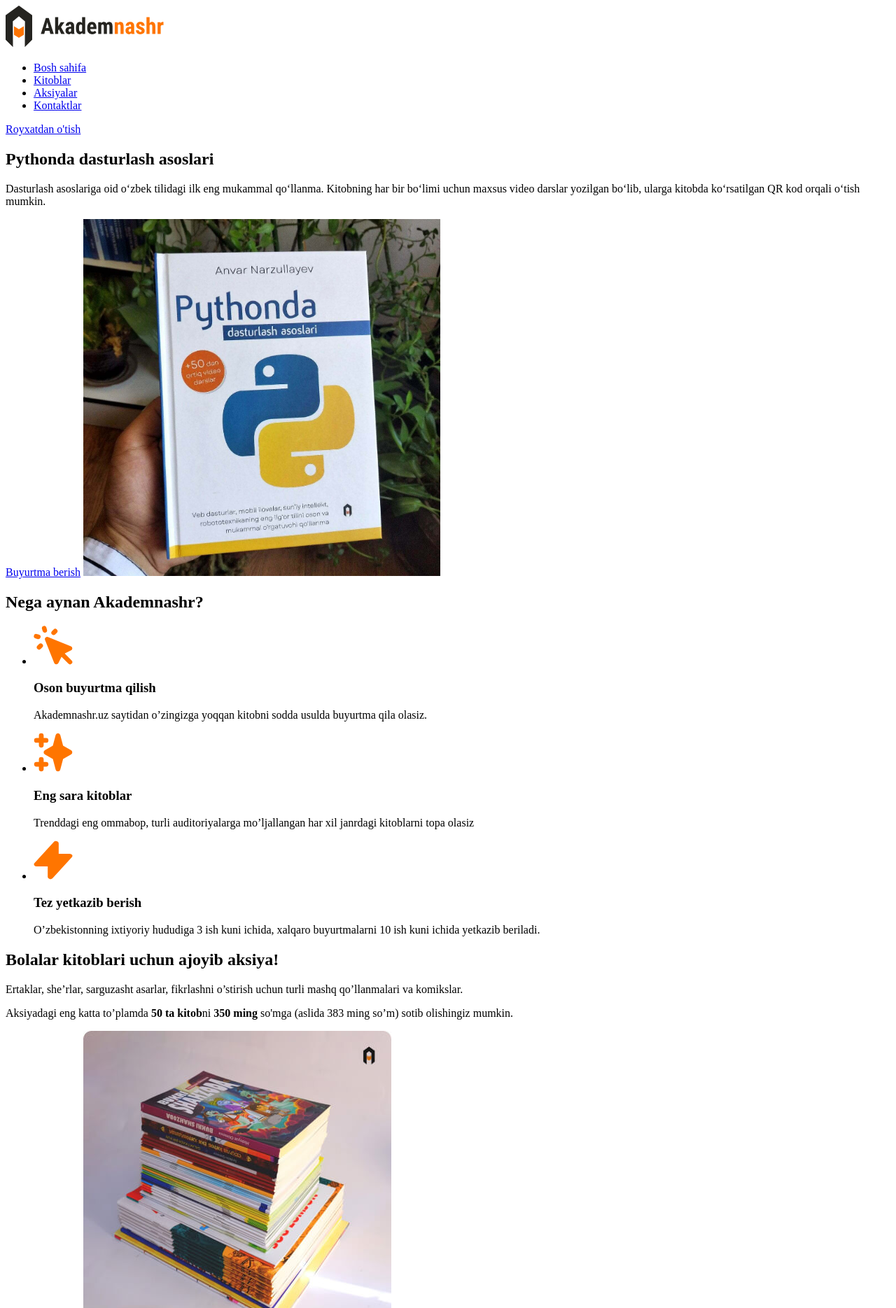
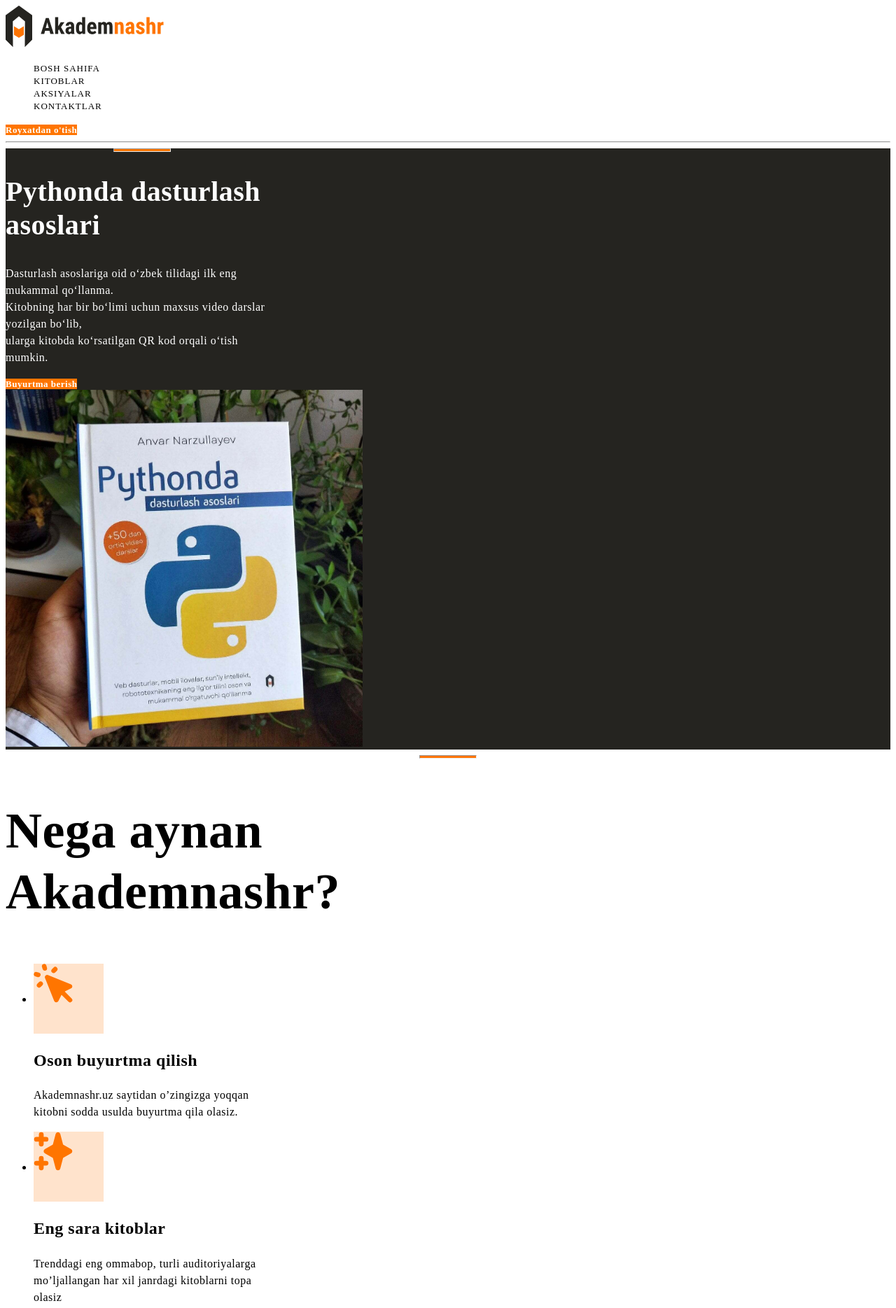
Before and after one commit to Shahzodnorboyev/akademnashr-promo, a plain HTML site: page index.html in a window 1280 px wide. Shown: the top 1869 px of the page at 70% size. Drawn offline with Linux system fonts and the light colour scheme.

Commit message:
Add link, text, size, style.

```diff
--- /dev/null
+++ b/css/style.css
@@ -0,0 +1,120 @@
+.site-header{
+  background-color: #FFFFFF;
+}
+.sitenav-list{
+  list-style: none
+}
+
+.sitenav-link{
+font-weight: 500;
+font-size: 13px;
+line-height: 15px;
+letter-spacing: 1px;
+text-transform: uppercase;
+text-decoration: none;
+color: #000;
+}
+.main-link{
+font-weight: 700;
+font-size: 13px;
+line-height: 100%;
+letter-spacing: 0.5px;
+color: #FFFFFF;
+background: #FF7500;
+text-decoration: none;
+}
+.hero{
+background: #252420;
+}
+.hero-content{
+width: 390px;
+}
+.orange-line{
+width: 80px;
+height: 3px;
+background-color:#ff7500;
+}
+.hero-heading{
+font-size: 40px;
+line-height: 1.2;
+letter-spacing: 0.5px;
+color: #FFFFFF;
+}
+.hero-text{
+font-size: 16px;
+line-height: 1.5;
+letter-spacing: 0.5px;
+color: #FFFFFF;
+}
+.hero-img{
+width: 510;
+height: 510;
+}
+.features-heading{
+width: 435px;
+font-size: 72px;
+line-height: 1.2;
+letter-spacing: 0.5px;
+}
+.feature{
+width: 340px;
+}
+.feature-icon-wrapper{
+width: 100px;
+height: 100px;
+background-color: rgba(255, 117, 0, 0.2);
+}
+.feature-title{
+font-size: 24px;
+line-height: 1.2;
+letter-spacing: 0.5px;
+}
+.feature-info{
+font-size: 16px;
+line-height: 1.5;
+letter-spacing: 0.5px;
+}
+.promo{
+background: #252420;
+color: #FFFFFF;
+}
+.promo-content{
+width: 440px;
+}
+.promo-heading{
+font-size: 40px;
+line-height: 48px;
+}
+.promo-text{
+font-size: 16px;
+line-height: 1.5;
+}
+.promo-hightlight{
+  color: #FF7500;
+}
+.promo-img{
+  width: 440px;
+  height: 440px;
+  object-fit: cover;
+}
+.site-footer ul {
+  list-style: none;
+}
+.site-footer{
+  background-color: #f8f8f8;
+}
+.footer-line{
+height: 2px;
+background-color: rgba(37, 36, 32, 0.5);
+}
+.site-footer-links{
+  width: 224px;
+}
+.site-footer-links a {
+line-height: 19px;
+font-size: 16px;
+text-decoration: none;
+color: #252420;
+
+
+}
--- a/index.html
+++ b/index.html
@@ -4,67 +4,79 @@
   <meta charset="UTF-8">
   <meta name="viewport" content="width=device-width, initial-scale=1.0">
   <title>akademnashir</title>
+  <link rel="stylesheet" href="css/style.css">
 </head>
 <body>
-  <header>
+  <header class="site-header">
     <a href="index.html"><img src="img/logo.svg" alt="Akademnashir logosi" width="227"  height="60">
       <!-- akademnashir sayt losi -->
     </a>
-    <nav>
-      <ul>
-        <li><a href="#">Bosh sahifa</a></li>
-        <li><a href="#">Kitoblar</a></li>
-        <li><a href="#">Aksiyalar</a></li>
-        <li><a href="#">Kontaktlar</a></li>
+    <nav >
+      <ul class="sitenav-list">
+        <li><a class="sitenav-link" href="#">Bosh sahifa</a></li>
+        <li><a class="sitenav-link" href="#">Kitoblar</a></li>
+        <li><a class="sitenav-link" href="#">Aksiyalar</a></li>
+        <li><a class="sitenav-link" href="#">Kontaktlar</a></li>
       </ul>
     </nav>
-    <a href="#">Royxatdan o'tish</a>
+    <a class="main-link" href="#">Royxatdan o'tish</a>
   </header>
-  <main>
-    <section>
-      <div>
-        <h2>
+  <hr>
+  <main >
+    <section class="hero">
+      <div class="hero-content">
+        <hr class="orange-line">
+        <h2 class="hero-heading">
           Pythonda dasturlash
           asoslari
         </h2>
-        <p>Dasturlash asoslariga oid o‘zbek tilidagi ilk eng mukammal qo‘llanma. Kitobning har bir bo‘limi uchun maxsus video darslar yozilgan bo‘lib, ularga kitobda ko‘rsatilgan QR kod orqali o‘tish mumkin.</p>
+        <p class="hero-text">Dasturlash asoslariga oid o‘zbek tilidagi ilk eng mukammal qo‘llanma. <br>Kitobning har bir bo‘limi uchun maxsus video darslar yozilgan bo‘lib,
+          <br> ularga kitobda ko‘rsatilgan QR kod orqali o‘tish mumkin.</p>
+          <a class="main-link"chref="#">Buyurtma berish</a>
         </div>
-
-      <a href="#">Buyurtma berish</a>
-      <img src="img/python-book.jpg" alt="Qolda ushlab turilgan Pythonda dasturlash asarlar kitobi" width="510" height="510" srcset="img/python-book.jpg 1x, img/python-book@2x.jpg 2x">
+        <img  src="img/python-book.jpg" class="hero-img" alt="Qolda ushlab turilgan Pythonda dasturlash asarlar kitobi" width="510" height="510" srcset="img/python-book.jpg 1x, img/python-book@2x.jpg 2x">
       </section>
-    <section>
-      <h2>Nega aynan Akademnashr?</h2>
+      <!-- features -->
+      <section class="features">
+        <hr class="orange-line">
+        <h2 class="features-heading">Nega aynan Akademnashr?</h2>
         <ul>
-        <li>
+          <li class="feature">
+            <div class="feature-icon-wrapper">
               <img src="img/Icon.svg" alt="" width="56" height="56">
-          <h3>Oson buyurtma qilish</h3>
-          <p>Akademnashr.uz saytidan o’zingizga yoqqan kitobni sodda usulda buyurtma qila olasiz.</p>
+            </div>
+            <h3 class="feature-title">Oson buyurtma qilish</h3>
+            <p class="feature-info">Akademnashr.uz saytidan o’zingizga yoqqan kitobni sodda usulda buyurtma qila olasiz.</p>
           </li>
-        <li>
+          <li class="feature">
+            <div class="feature-icon-wrapper">
               <img src="img/Icon-1.svg" alt="" width="56" height="56">
-          <h3>Eng sara kitoblar</h3>
-          <p>Trenddagi eng ommabop, turli auditoriyalarga mo’ljallangan har xil janrdagi kitoblarni topa olasiz </p>
+            </div>
+            <h3 class="feature-title">Eng sara kitoblar</h3>
+            <p class="feature-info">Trenddagi eng ommabop, turli auditoriyalarga mo’ljallangan har xil janrdagi kitoblarni topa olasiz </p>
           </li>
-        <li>
+          <li class="feature">
+            <div class="feature-icon-wrapper">
               <img src="img/Icon-2.svg" alt="" width="56" height="56">
-          <h3>Tez yetkazib berish</h3>
-          <p>O’zbekistonning ixtiyoriy hududiga 3 ish kuni ichida, xalqaro buyurtmalarni 10 ish kuni ichida yetkazib beriladi.</p>
+            </div>
+            <h3 class="feature-title">Tez yetkazib berish</h3>
+            <p class="feature-info">O’zbekistonning ixtiyoriy hududiga 3 ish kuni ichida, xalqaro buyurtmalarni 10 ish kuni ichida yetkazib beriladi.</p>
           </li>
         </ul>
       </section>
-    <section>
-      <div>
+      <section class="promo">
+        <div class="promo-content">
           <!-- Aksiya  -->
-        <h2>Bolalar kitoblari uchun  ajoyib aksiya!</h2>
-        <p>Ertaklar, she’rlar, sarguzasht asarlar, fikrlashni o’stirish uchun turli mashq qo’llanmalari va komikslar.</p>
-        <p>Aksiyadagi eng katta to’plamda <strong>50 ta kitob</strong>ni <strong>350 ming </strong> so'mga (aslida 383 ming so’m) sotib olishingiz mumkin.</p>
-        <a href="#">Buyurtma berish</a>
-        <img src="img/sale-img.jpg" alt="kitoblar toplami" width="440" height="440" srcset="img/sale-img.jpg 1x, img/sale-img@2x.jpg 2x">
+          <h2 class="promo-heading">Bolalar kitoblari uchun  ajoyib aksiya!</h2>
+          <p class="promo-text">Ertaklar, she’rlar, sarguzasht asarlar, fikrlashni o’stirish uchun turli mashq qo’llanmalari va komikslar.</p>
+          <p class="promo-text">Aksiyadagi eng katta to’plamda <strong class="promo-hightlight">50 ta kitob</strong>ni <strong class="promo-hightlight">350 ming </strong> so'mga (aslida 383 ming so’m) sotib olishingiz mumkin.</p>
+          <a class="main-link" href="#">Buyurtma berish</a>
           </div>
+          <img class="promo-img" src="img/sale-img.jpg" alt="kitoblar toplami" width="440" height="440" srcset="img/sale-img.jpg 1x, img/sale-img@2x.jpg 2x">
+
       </section>
     </main>
-  <footer>
+    <footer class="site-footer">
       <!-- site footer  -->
       <a href="index.html">
         <img src="img/logo.svg" alt="akadem nashr logosi" width="227" height="60">
@@ -79,8 +91,9 @@
                 <svg xmlns="http://www.w3.org/2000/svg" width="24" height="24" fill="none"><path fill="#252420" fill-rule="evenodd" d="M12 0C8.741 0 8.333.014 7.053.072 2.695.272.273 2.69.073 7.052.014 8.333 0 8.741 0 12c0 3.259.014 3.668.072 4.948.2 4.358 2.618 6.78 6.98 6.98C8.333 23.986 8.741 24 12 24c3.259 0 3.668-.014 4.948-.072 4.354-.2 6.782-2.618 6.979-6.98.059-1.28.073-1.689.073-4.948 0-3.259-.014-3.667-.072-4.947-.196-4.354-2.617-6.78-6.979-6.98C15.668.014 15.259 0 12 0Zm0 2.163c3.204 0 3.584.012 4.85.07 3.252.148 4.771 1.691 4.919 4.919.058 1.265.069 1.645.069 4.849 0 3.205-.012 3.584-.069 4.849-.149 3.225-1.664 4.771-4.919 4.919-1.266.058-1.644.07-4.85.07-3.204 0-3.584-.012-4.849-.07-3.26-.149-4.771-1.699-4.919-4.92-.058-1.265-.07-1.644-.07-4.849 0-3.204.013-3.583.07-4.849.149-3.227 1.664-4.771 4.919-4.919 1.266-.057 1.645-.069 4.849-.069ZM5.838 12a6.162 6.162 0 1 1 12.324 0 6.162 6.162 0 0 1-12.324 0ZM12 16a4 4 0 1 1 0-8 4 4 0 0 1 0 8Zm4.965-10.405a1.44 1.44 0 1 1 2.881.001 1.44 1.44 0 0 1-2.881-.001Z" clip-rule="evenodd"/></svg></a></li>
               </ul>
             </div>
+            <hr class="footer-line">
             <div>
-            <ul>
+              <ul class="site-footer-links">
                 <li><a href="index.html">Bosh sahifa</a></li>
                 <li><a href="#">Kitoblar</a></li>
                 <li><a href="#">Aksiyalar</a></li>
@@ -88,7 +101,7 @@
               </ul>
             </div>
             <div>
-            <ul>
+              <ul class="site-footer-links">
                 <li><a href="#">Ilmiy nashrlar</a></li>
                 <li><a href="#">Ilmiy-ommabop nashrlar</a></li>
                 <li><a href="#">Ma’rifiy nashrlar</a></li>
@@ -99,14 +112,14 @@
               </ul>
             </div>
             <div>
-            <ul>
+              <ul class="site-footer-links">
                 <li><a href="#">Ko’p so’raladigan savollar</a></li>
                 <li><a href="#">Yetkazib berish haqida</a></li>
                 <li><a href="#">To’lov usullari haqida</a></li>
               </ul>
             </div>
             <div>
-            <ul>
+              <ul class="site-footer-links">
                 <li><a href="#">Bo’sh ish o’rinlari</a></li>
                 <li><a href="#">Biz bilan bog’lanish</a></li>
                 <li><a href="#">Maxfiylik nizomi</a></li>
```
Lines whose indentation alone changed are shown as unchanged.
